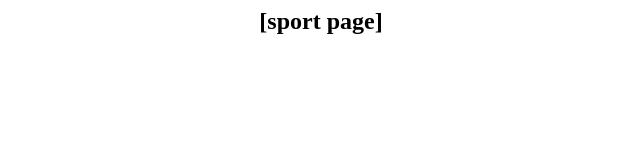
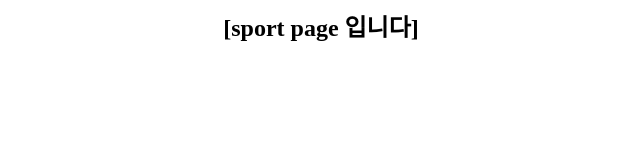
Before and after one commit to beomtaek78/sport, a plain HTML site: page index.html in a window 1280 px wide. Shown: the whole page, without its empty margins (319-959 px from the left). Drawn offline with Linux system fonts and the light colour scheme.

Commit message:
Update index.html

```diff
--- a/index.html
+++ b/index.html
@@ -1,3 +1,3 @@
 <center>
-  <h2>[sport page]</h2>
+  <h2>[sport page 입니다]</h2>
 </center>
```
